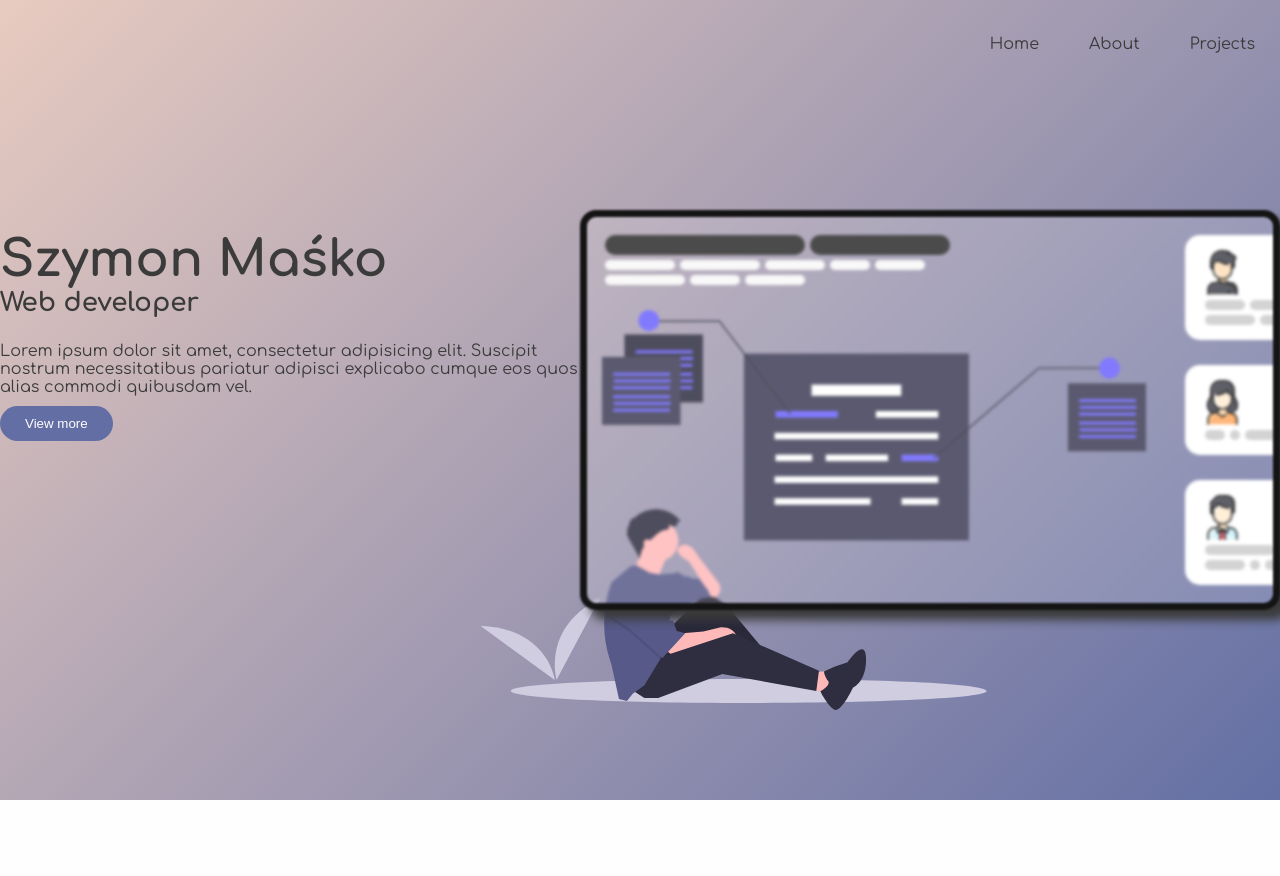
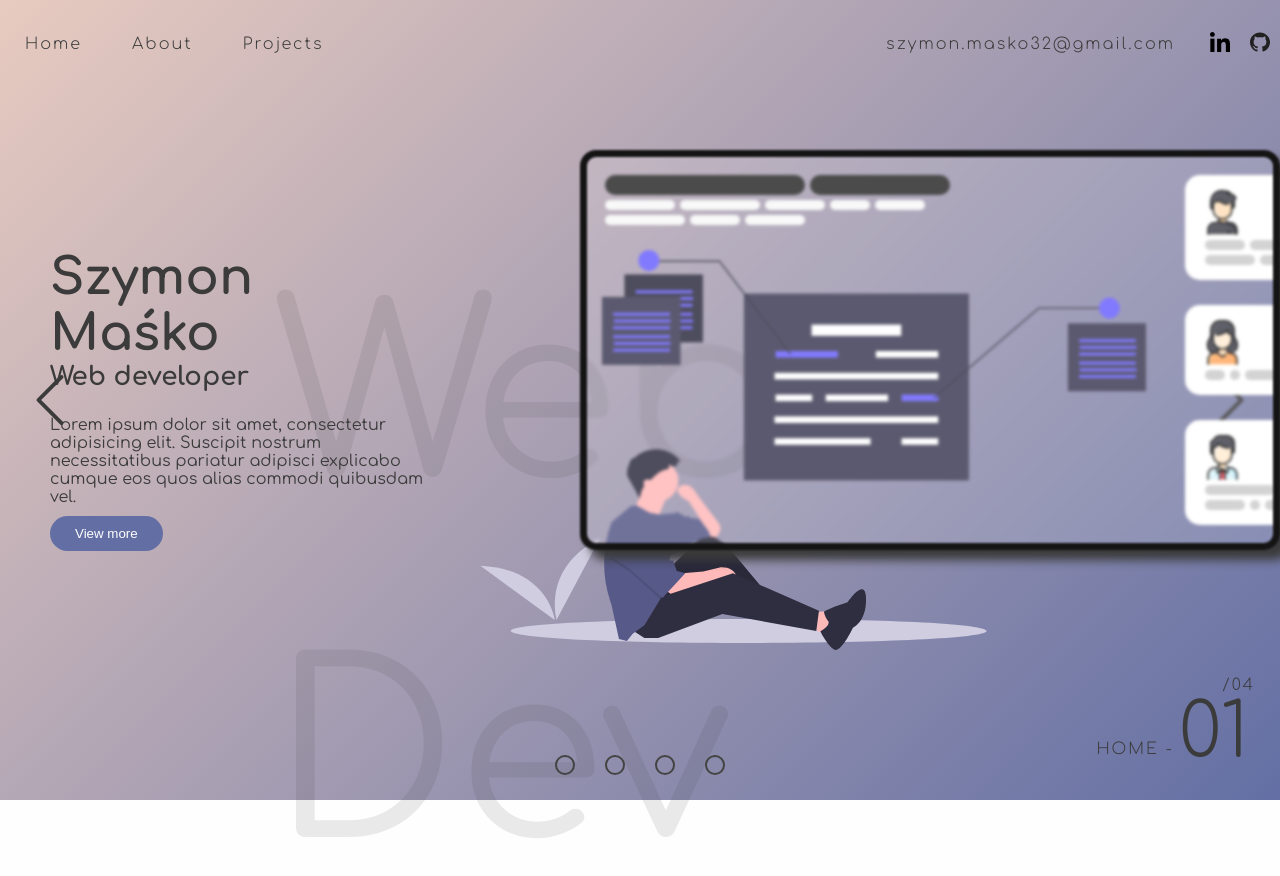
Before and after one commit to SMasiu/portfolio, a Gatsby site: page / in a window 1280 px wide. Shown: the top 876 px of the page. Before the commit the page ends 800 px from the top, so only its background shows below. Built offline with nearby package versions, Linux system fonts and the light colour scheme; Gatsby itself is replaced by a stand-in of ours.

Commit message:
hero section

```diff
--- /dev/null
+++ b/custom.d.ts
@@ -0,0 +1,4 @@
+declare module '*.svg' {
+  const content: React.FunctionComponent<React.SVGAttributes<SVGElement>>
+  export default content
+}
--- a/gatsby-config.js
+++ b/gatsby-config.js
@@ -25,7 +25,8 @@ module.exports = {
       options: {
         '@pages': path.join(__dirname, 'src/pages'),
         '@styles': path.join(__dirname, 'src/styles'),
-        '@components': path.join(__dirname, 'src/components')
+        '@components': path.join(__dirname, 'src/components'),
+        '@icons': path.join(__dirname, 'src/icons')
       }
     },
     {
@@ -34,6 +35,14 @@ module.exports = {
         fonts: [`Comfortaa\:300,400,700`],
         display: 'swap'
       }
+    },
+    {
+      resolve: 'gatsby-plugin-react-svg',
+      options: {
+        rule: {
+          include: /icons/
+        }
+      }
     }
   ]
 }
--- a/package.json
+++ b/package.json
@@ -20,6 +20,7 @@
     "gatsby-image": "^2.11.0",
     "gatsby-plugin-google-fonts": "^1.0.1",
     "gatsby-plugin-react-helmet": "^3.10.0",
+    "gatsby-plugin-react-svg": "^3.0.0",
     "gatsby-plugin-sharp": "^2.14.1",
     "gatsby-plugin-sitemap": "^2.12.0",
     "gatsby-plugin-styled-components": "^3.10.0",
@@ -31,6 +32,7 @@
     "styled-components": "^5.2.1"
   },
   "devDependencies": {
+    "@types/node": "^14.14.30",
     "@types/react-helmet": "^6.1.0",
     "@types/styled-components": "^5.1.7",
     "gatsby-plugin-root-import": "^2.0.6"
--- a/src/components/header/header.style.ts
+++ b/src/components/header/header.style.ts
@@ -4,17 +4,22 @@ import styled from 'styled-components'
 
 export const HeaderWrapper = styled.header`
   position: fixed;
+  z-index: 2000;
   top: 0;
   left: 0;
   width: 100%;
+  font-weight: 300;
+  letter-spacing: 2px;
 `
 
-export const Nav = styled.nav`
+export const HeaderContent = styled.section`
+  display: flex;
+  margin: auto;
   max-width: 1800px;
-  margin: auto;
-  display: flex;
-  justify-content: flex-end;
+  justify-content: space-between;
 `
+
+export const Nav = styled.nav``
 
 export const NavList = styled.ul`
   display: flex;
@@ -29,3 +34,27 @@ export const ListLink = styled(Link)`
   color: ${colorTheme.secondary200};
   text-decoration: none;
 `
+
+export const SocialWrapper = styled.nav`
+  display: flex;
+  align-items: center;
+`
+
+export const SocialLink = styled(Link)`
+  display: block;
+  padding: 25px 10px;
+`
+
+export const SocialIcon = styled.img`
+  width: 20px;
+`
+
+export const Address = styled.address``
+
+export const Email = styled.a`
+  display: block;
+  padding: 35px 25px;
+  color: ${colorTheme.secondary200};
+  text-decoration: none;
+  font-style: normal;
+`
--- a/src/components/header/header.tsx
+++ b/src/components/header/header.tsx
@@ -1,5 +1,17 @@
 import * as React from 'react'
-import { HeaderWrapper, ListItem, ListLink, Nav, NavList } from './header.style'
+import {
+  HeaderWrapper,
+  ListItem,
+  ListLink,
+  Nav,
+  NavList,
+  SocialLink,
+  SocialWrapper,
+  SocialIcon,
+  HeaderContent,
+  Address,
+  Email
+} from './header.style'
 
 interface NavigationOption {
   name: string
@@ -23,6 +35,7 @@ const navigationOptions: NavigationOption[] = [
 
 export const Header = () => (
   <HeaderWrapper>
+    <HeaderContent>
       <Nav>
         <NavList>
           {navigationOptions.map(({ name, link }) => (
@@ -32,5 +45,17 @@ export const Header = () => (
           ))}
         </NavList>
       </Nav>
+      <SocialWrapper>
+        <Address>
+          <Email href="mailto:szymon.masko32@gmail.com">szymon.masko32@gmail.com</Email>
+        </Address>
+        <SocialLink to="">
+          <SocialIcon src="linkedin.svg"></SocialIcon>
+        </SocialLink>
+        <SocialLink to="">
+          <SocialIcon src="github.svg"></SocialIcon>
+        </SocialLink>
+      </SocialWrapper>
+    </HeaderContent>
   </HeaderWrapper>
 )
--- a/src/components/hero/hero.style.ts
+++ b/src/components/hero/hero.style.ts
@@ -1,4 +1,6 @@
 import styled, { css } from 'styled-components'
+import ArrowLeft from '@icons/arrow-left.svg'
+import ArrowRight from '@icons/arrow-right.svg'
 
 export const HeroSection = styled.section`
   width: 100%;
@@ -6,9 +8,21 @@ export const HeroSection = styled.section`
   min-height: 800px;
   background: rgb(232, 203, 192);
   background: linear-gradient(135deg, rgba(232, 203, 192, 1) 0%, rgba(99, 111, 164, 1) 100%);
+  position: relative;
+`
 
-  /* background: rgb(190, 147, 197);
-  background: linear-gradient(270deg, rgba(190, 147, 197, 1) 0%, rgba(123, 198, 204, 1) 100%); */
+export const HeroWatermark = styled.div`
+  position: absolute;
+  top: 72.5%;
+  left: 47.5%;
+  transform: translate(-50%, -50%);
+  font-size: 30vh;
+  opacity: 0.1;
+  background-blend-mode: soft-light;
+`
+
+export const HeroWatermarkText = styled.p`
+  line-height: 150%;
 `
 
 export const HeroContent = styled.section`
@@ -16,11 +30,13 @@ export const HeroContent = styled.section`
   height: 100%;
   margin: auto;
   display: grid;
-  grid-template-columns: 1fr 1fr;
+  grid-template-columns: 2fr 3fr;
+  align-items: center;
+  position: relative;
 `
 
 export const HeroAboutArticle = styled.article`
-  padding-top: 40%;
+  padding: 50px;
 `
 
 export const HeroHeader = styled.header``
@@ -40,7 +56,8 @@ export const HeroSubTitle = styled.h2`
 `
 
 export const HeroProductSection = styled.section`
-  padding-top: 30%;
+  margin-top: -100px;
+  margin-left: 100px;
 `
 
 export const Device = styled.section`
@@ -141,3 +158,90 @@ export const DeviceTextRow = styled.div`
   flex-wrap: wrap;
   max-width: 400px;
 `
+
+export const SliderDotsWrapper = styled.section`
+  position: absolute;
+  bottom: 10px;
+  left: 50%;
+  display: flex;
+  transform: translateX(-50%);
+`
+
+export const SliderDotWrapper = styled.span`
+  display: block;
+  border-radius: 50%;
+  padding: 15px;
+`
+
+export const SliderDot = styled.span`
+  display: block;
+  border: 2px solid #444;
+  width: 20px;
+  height: 20px;
+  border-radius: 50%;
+`
+
+export const PreviousWrapper = styled.section`
+  position: absolute;
+  left: 0;
+  top: 0;
+  width: 100px;
+  height: 100%;
+  display: flex;
+  justify-content: center;
+  align-items: center;
+`
+
+export const NextWrapper = styled.section`
+  position: absolute;
+  right: 0;
+  top: 0;
+  width: 100px;
+  height: 100%;
+  display: flex;
+  justify-content: center;
+  align-items: center;
+`
+
+export const NextButton = styled(ArrowRight)`
+  width: 50px;
+`
+
+export const PreviousButton = styled(ArrowLeft)`
+  width: 50px;
+`
+
+export const PageCounter = styled.section`
+  position: absolute;
+  right: 25px;
+  bottom: 25px;
+`
+
+export const PageCounterContent = styled.section`
+  position: relative;
+  text-transform: uppercase;
+  letter-spacing: 2px;
+  opacity: 1;
+  font-weight: 300;
+`
+
+export const PageCurrent = styled.section`
+  display: flex;
+  align-items: flex-end;
+`
+
+export const PageName = styled.p`
+  margin-right: 5px;
+  margin-bottom: 17px;
+`
+
+export const PageCurrentIndex = styled.p`
+  padding: 15px 5px 0 0;
+  font-size: 75px;
+`
+
+export const PageOf = styled.p`
+  position: absolute;
+  top: 0;
+  right: 0;
+`
--- a/src/components/hero/hero.tsx
+++ b/src/components/hero/hero.tsx
@@ -16,12 +16,27 @@ import {
   HeroSection,
   HeroSubTitle,
   HeroTitle,
+  HeroWatermark,
+  HeroWatermarkText,
+  NextButton,
+  NextWrapper,
+  PageCounter,
+  PageCounterContent,
+  PageCurrent,
+  PageCurrentIndex,
+  PageName,
+  PageOf,
+  PreviousButton,
+  PreviousWrapper,
   Review,
   ReviewFakeTextWrapper,
   ReviewHeader,
   ReviewProfile,
   ReviewStar,
-  ReviewStarsWrapper
+  ReviewStarsWrapper,
+  SliderDot,
+  SliderDotsWrapper,
+  SliderDotWrapper
 } from './hero.style'
 
 const reviews = [
@@ -53,6 +68,38 @@ export const Hero = () => {
 
   return (
     <HeroSection>
+      <PreviousWrapper>
+        <PreviousButton />
+      </PreviousWrapper>
+      <NextWrapper>
+        <NextButton />
+      </NextWrapper>
+      <HeroWatermark>
+        <HeroWatermarkText>Web Dev</HeroWatermarkText>
+      </HeroWatermark>
+      <SliderDotsWrapper>
+        <SliderDotWrapper>
+          <SliderDot></SliderDot>
+        </SliderDotWrapper>
+        <SliderDotWrapper>
+          <SliderDot></SliderDot>
+        </SliderDotWrapper>
+        <SliderDotWrapper>
+          <SliderDot></SliderDot>
+        </SliderDotWrapper>
+        <SliderDotWrapper>
+          <SliderDot></SliderDot>
+        </SliderDotWrapper>
+      </SliderDotsWrapper>
+      <PageCounter>
+        <PageCounterContent>
+          <PageCurrent>
+            <PageName>Home - </PageName>
+            <PageCurrentIndex>01</PageCurrentIndex>
+          </PageCurrent>
+          <PageOf>/04</PageOf>
+        </PageCounterContent>
+      </PageCounter>
       <HeroContent>
         <HeroAboutArticle>
           <HeroHeader>
--- a/src/styles/global-styles.ts
+++ b/src/styles/global-styles.ts
@@ -13,4 +13,10 @@ export const GlobalStyles = createGlobalStyle`
     color: ${colorTheme.secondary100};
     font-family: ${fontFamilyTheme.primary};
   }
+
+  svg {
+    display: block;
+    width: 100%;
+    fill: ${colorTheme.secondary100};
+  }
 `
--- a/tsconfig.json
+++ b/tsconfig.json
@@ -6,8 +6,10 @@
       "@components/*": ["./src/components/*"],
       "@styles/*": ["./src/styles/*"],
       "@pages/*": ["./src/pages/*"],
-      "@utilities/*": ["./src/Utilities/*"]
+      "@icons/*": ["./src/icons/*"],
+      "@utilities/*": ["./src/utilities/*"]
     }
   },
+  "include": ["./src/**/*", "custom.d.ts"],
   "exclude": ["node_modules", "build"]
 }
```
Also changed, not shown: src/icons/arrow-left.svg (added), src/icons/arrow-right.svg (added), static/arrow-left.svg (added), static/arrow-right.svg (added), static/github.svg (added), static/linkedin.svg (added), 1 other file. Lines whose indentation alone changed are shown as unchanged.
